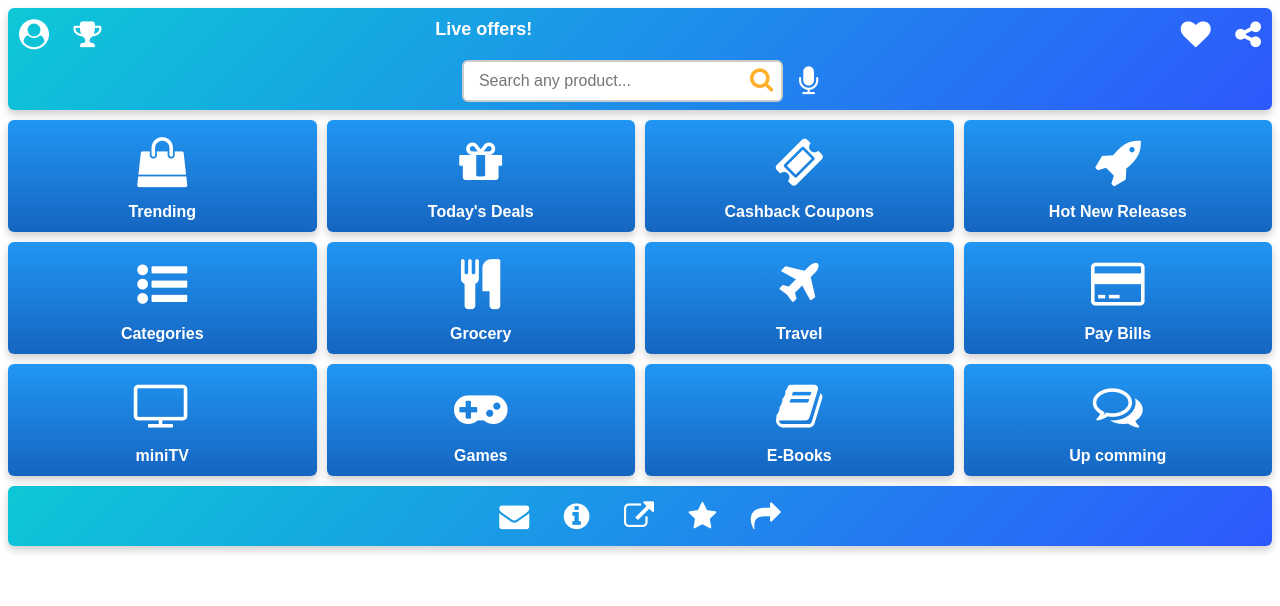
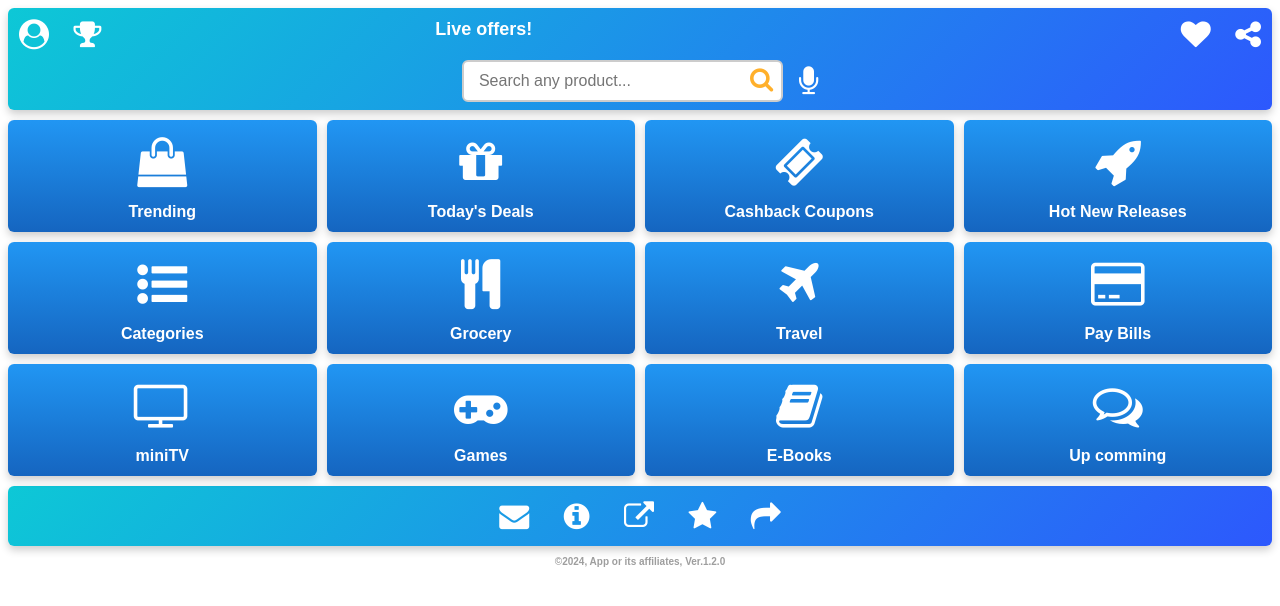
Before and after one commit to hd-tech-app/offers, a plain HTML site: page index.html in a window 1280 px wide. Drawn offline with Linux system fonts and the light colour scheme.

Commit message:
Update index.html

```diff
--- a/index.html
+++ b/index.html
@@ -352,6 +352,10 @@ h3 {
 <a href="shareapp://message?=Check out this cool thing! Get amazing live offers and cashback SHOP NOW!&url=https://play.google.com/store/apps/dev?id=8760295387755897783"><i class="tooltip icon-bottom fa fa-share" id="shareBtn"><span class="tooltiptext">Share</span></i></a>
 </div>
 
+    <div align="center" >
+	<h3 style="font-size:10px; color: #9E9E9E;">&#169;2024, App or its affiliates, Ver.1.2.0</h3>
+	</div>
+
 <script>
 const shareBtn = document.querySelector('#shareBtn');
       shareBtn.onclick = async function() {
```
